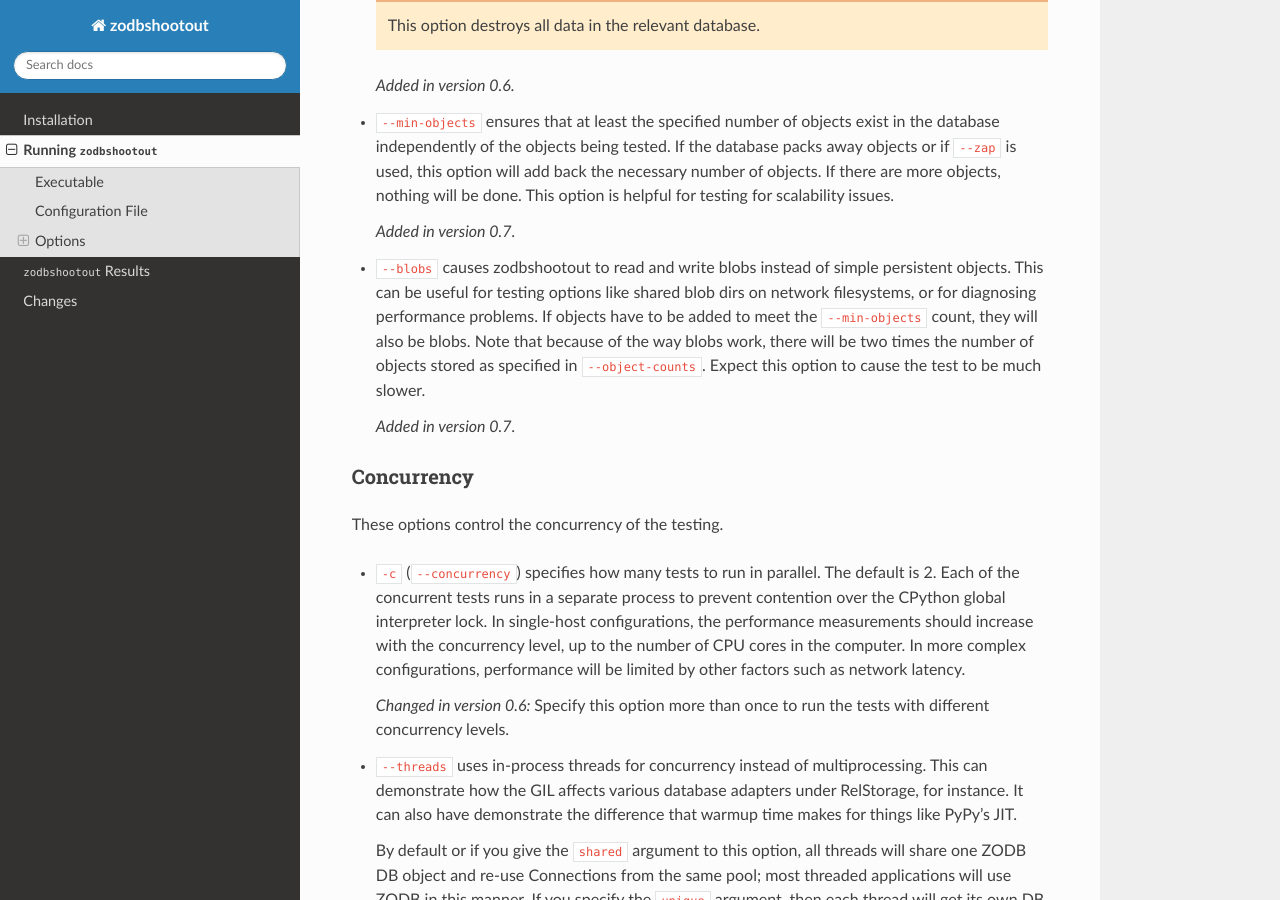
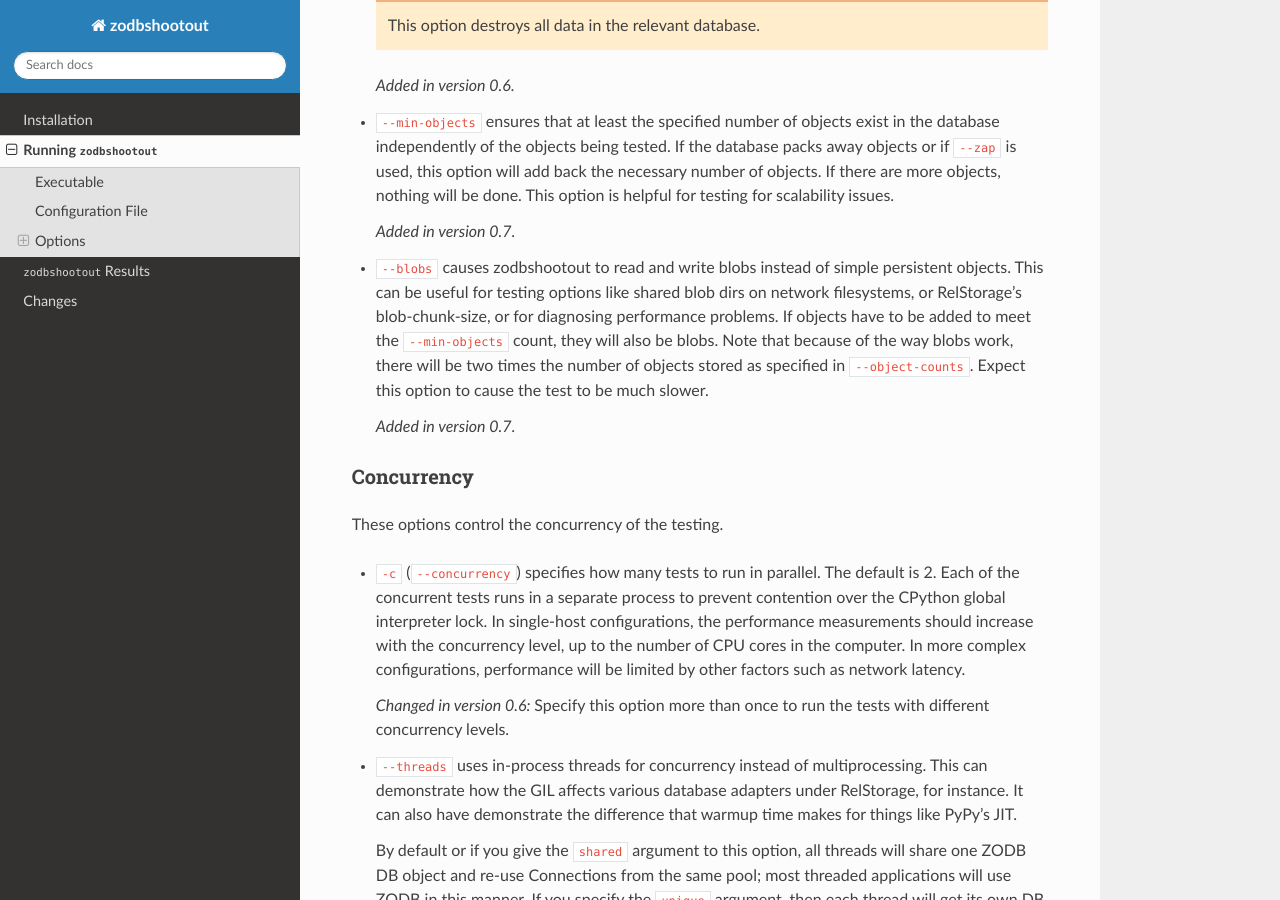
Before and after one commit to zodb/zodbshootout, a Sphinx documentation site: the page built from doc/zodbshootout.rst, in a window 1280 px wide and 900 px high, scrolled down 2651 px. Built offline with Sphinx 7.4.7 and the Read the Docs theme 2.0.0, drawn with Linux system fonts in a browser that asks for light colours.

```diff
--- a/doc/zodbshootout.rst
+++ b/doc/zodbshootout.rst
@@ -144,12 +144,13 @@
 
 * ``--blobs`` causes zodbshootout to read and write blobs instead of
   simple persistent objects. This can be useful for testing options
-  like shared blob dirs on network filesystems, or for diagnosing
-  performance problems. If objects have to be added to meet the
-  ``--min-objects`` count, they will also be blobs. Note that because
-  of the way blobs work, there will be two times the number of objects
-  stored as specified in ``--object-counts``. Expect this option to
-  cause the test to be much slower.
+  like shared blob dirs on network filesystems, or RelStorage's
+  blob-chunk-size, or for diagnosing performance problems. If objects
+  have to be added to meet the ``--min-objects`` count, they will also
+  be blobs. Note that because of the way blobs work, there will be two
+  times the number of objects stored as specified in
+  ``--object-counts``. Expect this option to cause the test to be much
+  slower.
 
   .. versionadded:: 0.7
 
```
Also changed, not shown: 1 other file.
